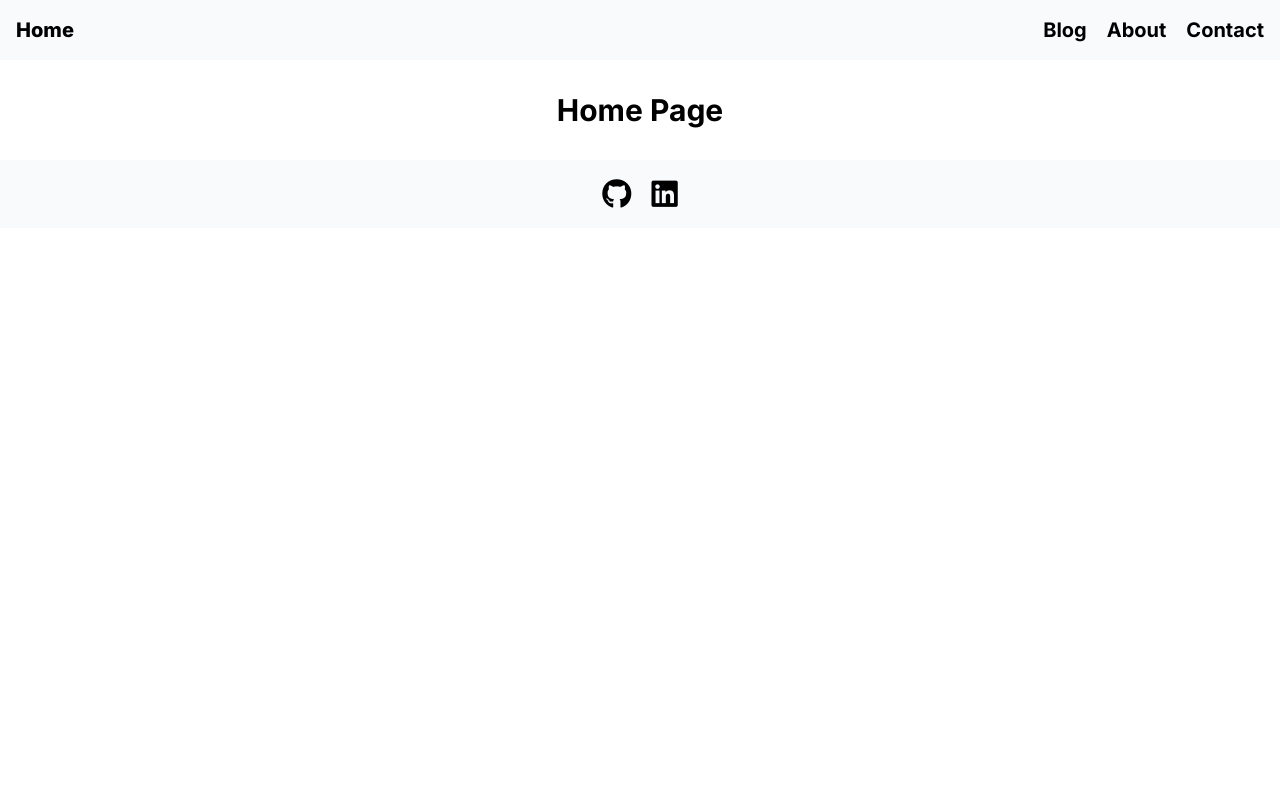
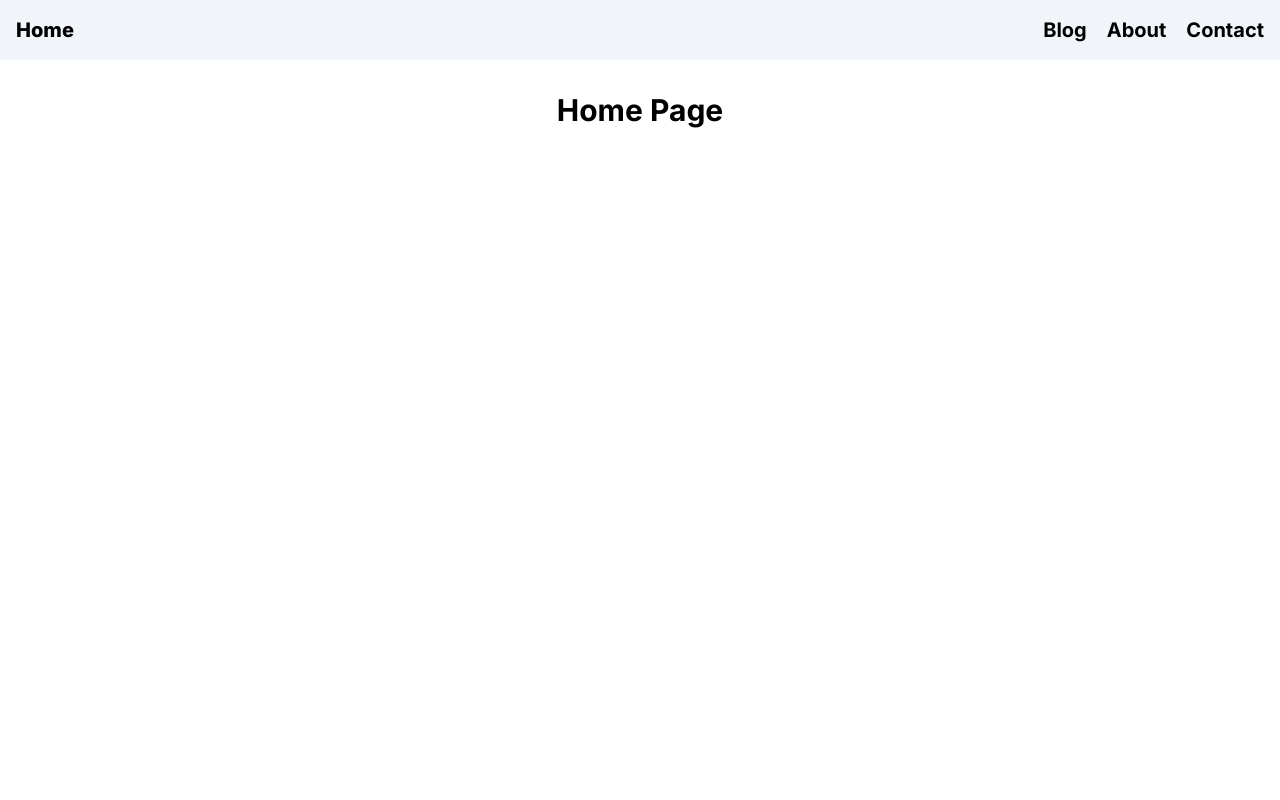
Before and after one commit to MuhammadArshad123/blog, a SvelteKit app: page / in a window 1280 px wide. Shown: the top 800 px of the page. Built offline with nearby package versions, Linux system fonts and the light colour scheme.

Commit message:
made footer stick to the bottom of the webpage

```diff
--- a/src/lib/components/Footer.svelte
+++ b/src/lib/components/Footer.svelte
@@ -1,4 +1,4 @@
-<footer class="p-4 bg-slate-50 flex justify-center mt-8 font-semibold">
+<footer class="p-4 bg-slate-100 flex justify-center mt-8 font-semibold">
   <ul class="list-none flex m-0 gap-5 font-bold text-3xl">
     <li>
       <a href="https://github.com/MuhammadArshad123/">
--- a/src/lib/components/Header.svelte
+++ b/src/lib/components/Header.svelte
@@ -1,4 +1,4 @@
-<header class="p-4 flex flex-wrap justify-between bg-slate-50 text-xl mb-8">
+<header class="p-4 flex flex-wrap justify-between bg-slate-100 text-xl mb-8">
   <a href="/" class="font-extrabold">Home</a>
   <nav>
     <ul class="list-none flex m-0 gap-5 font-bold">
--- a/src/routes/+layout.svelte
+++ b/src/routes/+layout.svelte
@@ -6,7 +6,7 @@
 </script>
 
 <Header />
-<main>
+<main class="min-h-screen flex flex-col">
   <slot />
 </main>
-<Footer />
+<Footer class="mt-auto" />
```
